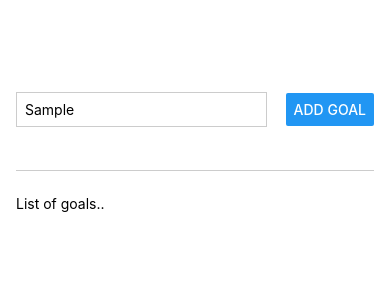
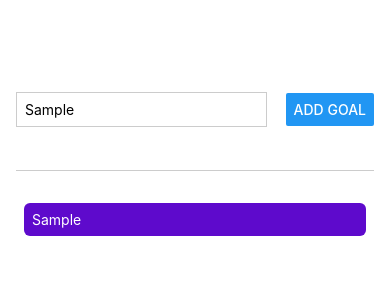
Before and after one commit to Vik-Vel/React-Native-Course, a React Native app in the folder RNCourse-First/: screen / in a window 390 px wide. Both pictures are taken after typing "Sample" into the empty fields and a click on the button "ADD GOAL". Shown: the top 300 px of the page. Built offline with nearby package versions, Linux system fonts and the light colour scheme.

Commit message:
Implement goal input functionality and display list of goals via useState

```diff
--- a/RNCourse-First/App.js
+++ b/RNCourse-First/App.js
@@ -1,18 +1,35 @@
 import { StatusBar } from "expo-status-bar";
+import { useState } from "react";
 import { StyleSheet, Text, View, Button, TextInput } from "react-native";
 
 export default function App() {
+  const [enteredGoalText, setEnteredGoalText] = useState("");
+  const [courseGoals, setCourseGoal] = useState([]);
+
+  function goalInputHandler(enteredText) {
+    setEnteredGoalText(enteredText);
+  }
+
+  function addGoalHandler() {
+    setCourseGoal((currentCourseGoal) => [...courseGoals, enteredGoalText]);
+  }
+
   return (
     <View style={styles.appContainer}>
       <View style={styles.inputContainer}>
         <TextInput
           style={styles.textInput}
           placeholder="Your course goal!"
+          onChangeText={goalInputHandler}
         ></TextInput>
-        <Button title="Add Goal"></Button>
+        <Button title="Add Goal" onPress={addGoalHandler}></Button>
       </View>
       <View style={styles.goalsContainer}>
-        <Text>List of goals..</Text>
+        {courseGoals.map((goal) => (
+          <View style={styles.goalItem} key={goal}>
+            <Text style={styles.goalText}>{goal}</Text>
+          </View>
+        ))}
       </View>
     </View>
   );
@@ -43,4 +60,13 @@ const styles = StyleSheet.create({
   goalsContainer: {
     flex: 5,
   },
+  goalItem: {
+    margin: 8,
+    padding: 8,
+    borderRadius: 6,
+    backgroundColor: "#5e0acc",
+  },
+  goalText: {
+    color: "white",
+  },
 });
```
